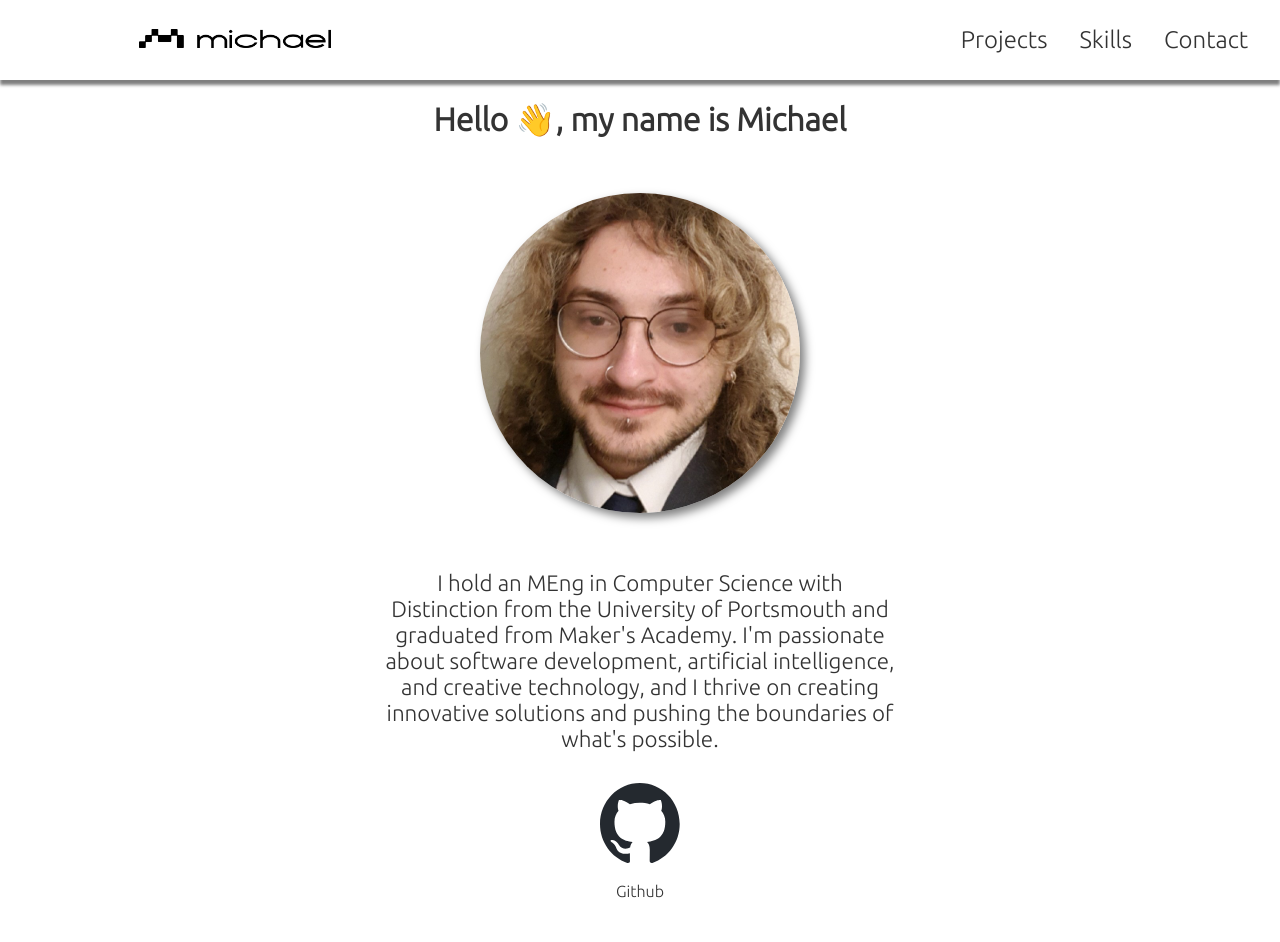
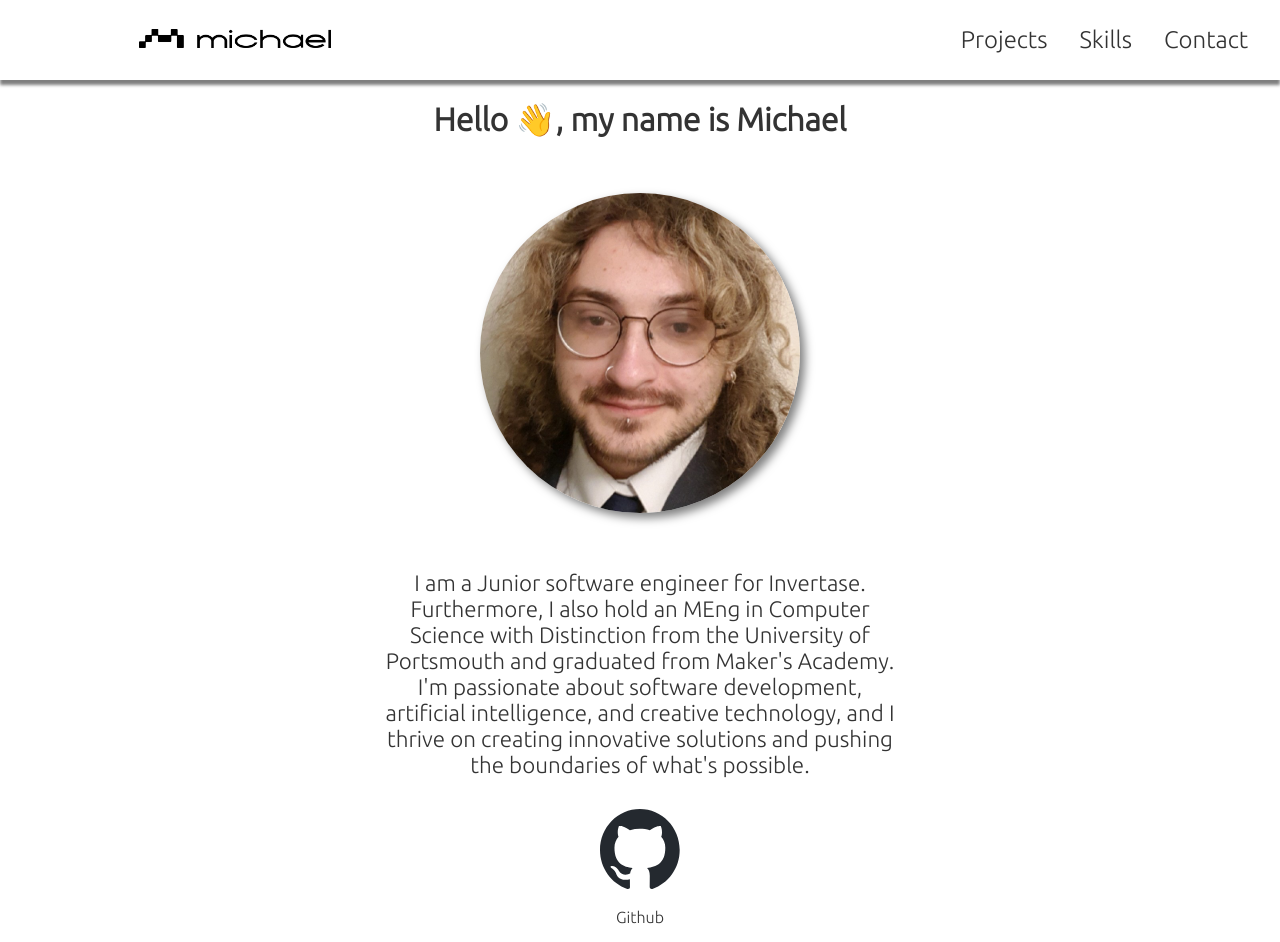
Before and after one commit to MichaelVerdon/Portfolio, a React (Create React App) app in the folder portfolio/: page / in a window 1280 px wide. Before the commit the page ends 916 px from the top, so only its background shows below. Built offline with nearby package versions, Linux system fonts and the light colour scheme.

Commit message:
Update Home.js

```diff
--- a/portfolio/src/pages/Home.js
+++ b/portfolio/src/pages/Home.js
@@ -17,7 +17,7 @@ export default function Home(){
             </div>
             <div className="textContainer">
                 <p>
-                I hold an MEng in Computer Science with Distinction from the University of Portsmouth and graduated from Maker's Academy. I'm passionate about software development, artificial intelligence, and creative technology, and I thrive on creating innovative solutions and pushing the boundaries of what's possible.
+                I am a Junior software engineer for Invertase. Furthermore, I also hold an MEng in Computer Science with Distinction from the University of Portsmouth and graduated from Maker's Academy. I'm passionate about software development, artificial intelligence, and creative technology, and I thrive on creating innovative solutions and pushing the boundaries of what's possible.
                 </p>
             </div>
             <div className="githubCont">
```
